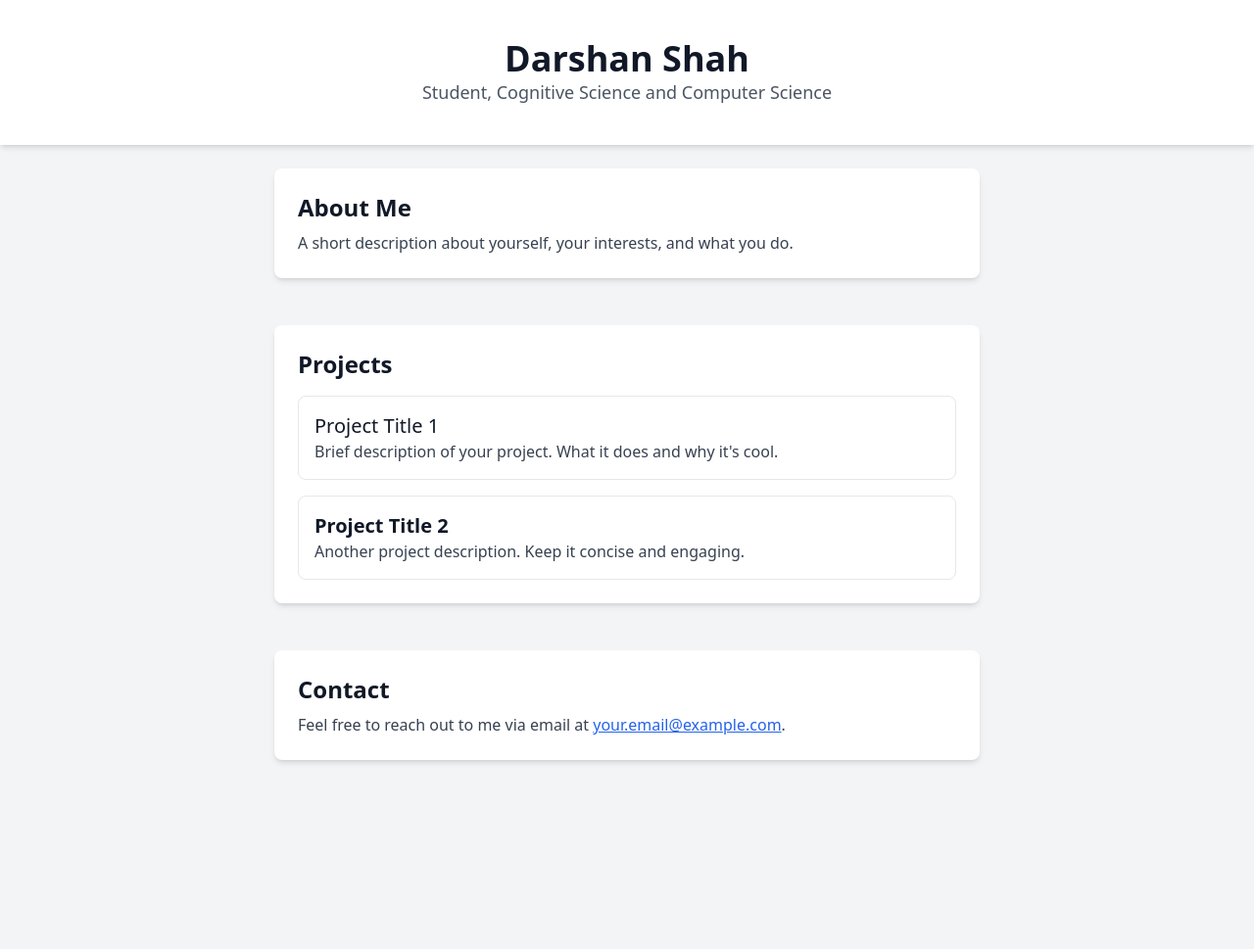
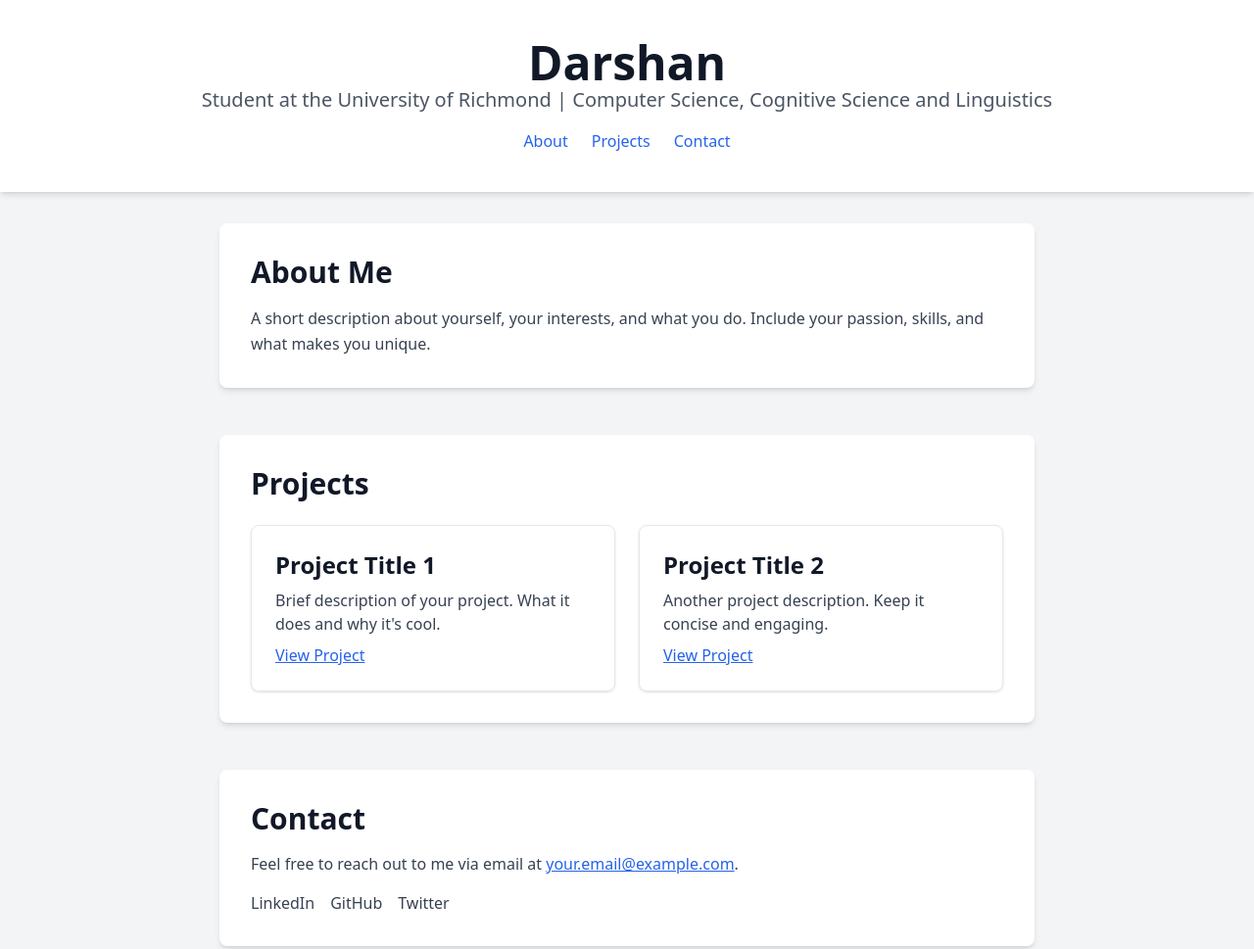
Before and after one commit to shan-shan-dar/shan-shan-dar.github.io, a plain HTML site: page index.html in a window 1280 px wide. Shown: the top 969 px of the page at 98% size. Before the commit the page ends 800 px from the top, so only its background shows below. Drawn offline with nearby package versions, Linux system fonts and the light colour scheme.

Commit message:
Update index.html

```diff
--- a/index.html
+++ b/index.html
@@ -8,34 +8,52 @@
 </head>
 <body class="bg-gray-100 text-gray-900">
     <header class="text-center py-10 bg-white shadow-md">
-        <h1 class="text-4xl font-bold">Darshan Shah</h1>
-        <p class="text-lg text-gray-600">Student, Cognitive Science and Computer Science</p>
+        <h1 class="text-5xl font-bold">Darshan</h1>
+        <p class="text-xl text-gray-600">Student at the University of Richmond | Computer Science, Cognitive Science and Linguistics</p>
+        <nav class="mt-4">
+            <ul class="flex justify-center space-x-6">
+                <li><a href="#about" class="text-blue-600 hover:underline">About</a></li>
+                <li><a href="#projects" class="text-blue-600 hover:underline">Projects</a></li>
+                <li><a href="#contact" class="text-blue-600 hover:underline">Contact</a></li>
+            </ul>
+        </nav>
     </header>
 
-    <main class="max-w-3xl mx-auto p-6 space-y-12">
-        <section id="about" class="bg-white p-6 rounded-lg shadow-md">
-            <h2 class="text-2xl font-semibold">About Me</h2>
-            <p class="mt-2 text-gray-700">A short description about yourself, your interests, and what you do.</p>
+    <main class="max-w-4xl mx-auto p-8 space-y-12">
+        <section id="about" class="bg-white p-8 rounded-lg shadow-md">
+            <h2 class="text-3xl font-semibold">About Me</h2>
+            <p class="mt-4 text-gray-700 leading-relaxed">A short description about yourself, your interests, and what you do. Include your passion, skills, and what makes you unique.</p>
         </section>
 
-        <section id="projects" class="bg-white p-6 rounded-lg shadow-md">
-            <h2 class="text-2xl font-semibold">Projects</h2>
-            <div class="mt-4 space-y-4">
-                <div class="border p-4 rounded-lg">
-                    <h3 class="text-xl font-s emibold">Project Title 1</h3>
-                    <p class="text-gray-700">Brief description of your project. What it does and why it's cool.</p>
+        <section id="projects" class="bg-white p-8 rounded-lg shadow-md">
+            <h2 class="text-3xl font-semibold">Projects</h2>
+            <div class="mt-6 grid grid-cols-1 md:grid-cols-2 gap-6">
+                <div class="border p-6 rounded-lg shadow">
+                    <h3 class="text-2xl font-semibold">Project Title 1</h3>
+                    <p class="mt-2 text-gray-700">Brief description of your project. What it does and why it's cool.</p>
+                    <a href="#" class="mt-2 text-blue-600 underline inline-block">View Project</a>
                 </div>
-                <div class="border p-4 rounded-lg">
-                    <h3 class="text-xl font-semibold">Project Title 2</h3>
-                    <p class="text-gray-700">Another project description. Keep it concise and engaging.</p>
+                <div class="border p-6 rounded-lg shadow">
+                    <h3 class="text-2xl font-semibold">Project Title 2</h3>
+                    <p class="mt-2 text-gray-700">Another project description. Keep it concise and engaging.</p>
+                    <a href="#" class="mt-2 text-blue-600 underline inline-block">View Project</a>
                 </div>
             </div>
         </section>
 
-        <section id="contact" class="bg-white p-6 rounded-lg shadow-md">
-            <h2 class="text-2xl font-semibold">Contact</h2>
-            <p class="mt-2 text-gray-700">Feel free to reach out to me via email at <a href="mailto:your.email@example.com" class="text-blue-600 underline">your.email@example.com</a>.</p>
+        <section id="contact" class="bg-white p-8 rounded-lg shadow-md">
+            <h2 class="text-3xl font-semibold">Contact</h2>
+            <p class="mt-4 text-gray-700">Feel free to reach out to me via email at <a href="mailto:your.email@example.com" class="text-blue-600 underline">your.email@example.com</a>.</p>
+            <div class="mt-4 flex space-x-4">
+                <a href="#" class="text-gray-700 hover:text-blue-600">LinkedIn</a>
+                <a href="#" class="text-gray-700 hover:text-blue-600">GitHub</a>
+                <a href="#" class="text-gray-700 hover:text-blue-600">Twitter</a>
+            </div>
         </section>
     </main>
+
+    <footer class="text-center py-6 bg-white shadow-md mt-12">
+        <p class="text-gray-600">&copy; 2025 Your Name. All rights reserved.</p>
+    </footer>
 </body>
 </html>
```
